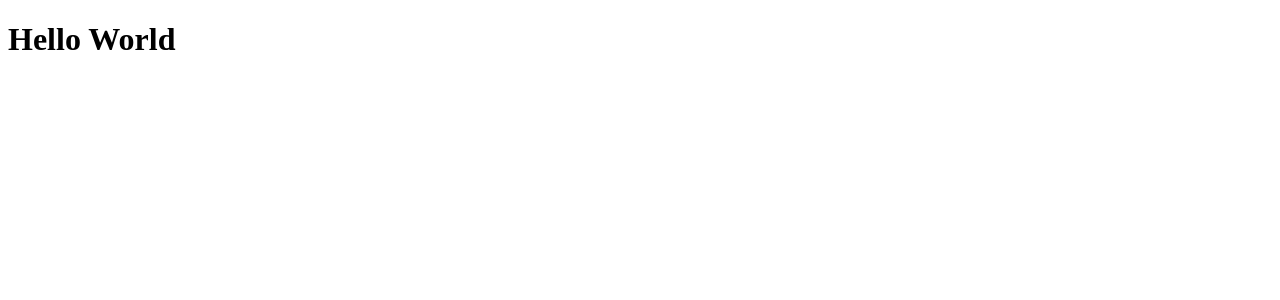
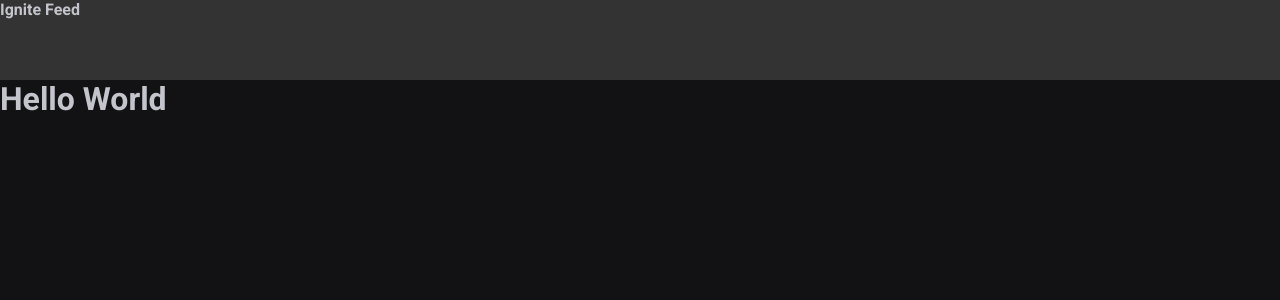
Before and after one commit to RafaelManfrim/Ignite-React2022-IgniteFeed, a React (Vite) app: page / in a window 1280 px wide. Shown: the top 300 px of the page. Built offline with nearby package versions, Linux system fonts and the light colour scheme.

Commit message:
aplicando estilos padrões

```diff
--- a/index.html
+++ b/index.html
@@ -1,13 +1,19 @@
 <!DOCTYPE html>
 <html lang="en">
+
 <head>
   <meta charset="UTF-8" />
+  <link rel="preconnect" href="https://fonts.googleapis.com" />
+  <link rel="preconnect" href="https://fonts.gstatic.com" crossorigin />
   <link rel="icon" type="image/svg+xml" href="/src/favicon.svg" />
   <meta name="viewport" content="width=device-width, initial-scale=1.0" />
+  <link href="https://fonts.googleapis.com/css2?family=Roboto:wght@400;700&display=swap" rel="stylesheet" />
   <title>Vite App</title>
 </head>
+
 <body>
   <div id="root"></div>
   <script type="module" src="/src/main.jsx"></script>
 </body>
+
 </html>
--- a/src/App.jsx
+++ b/src/App.jsx
@@ -1,5 +1,10 @@
+import { Header } from "./components/Header";
+
 export default function App() {
   return (
-    <h1>Hello World</h1>
+    <main>
+      <Header />
+      <h1>Hello World</h1>
+    </main>
   )
 }
--- /dev/null
+++ b/src/components/Header.jsx
@@ -0,0 +1,9 @@
+import styles from "./Header.module.css";
+
+export function Header() {
+  return (
+    <header className={styles.header}>
+      <strong>Ignite Feed</strong>
+    </header>
+  )
+}
--- /dev/null
+++ b/src/components/Header.module.css
@@ -0,0 +1,4 @@
+.header {
+  background-color: #333;
+  height: 80px;
+}
--- a/src/main.jsx
+++ b/src/main.jsx
@@ -1,6 +1,7 @@
 import React from 'react'
 import ReactDOM from 'react-dom/client'
 import App from './App'
+import "./global.css"
 
 ReactDOM.createRoot(document.getElementById('root')).render(
   <React.StrictMode>
```
Lines whose indentation alone changed are shown as unchanged.
